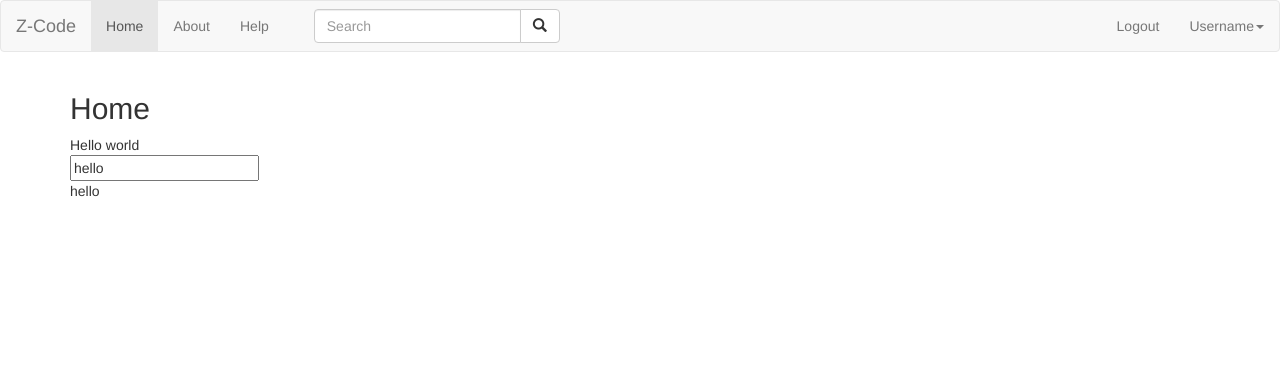
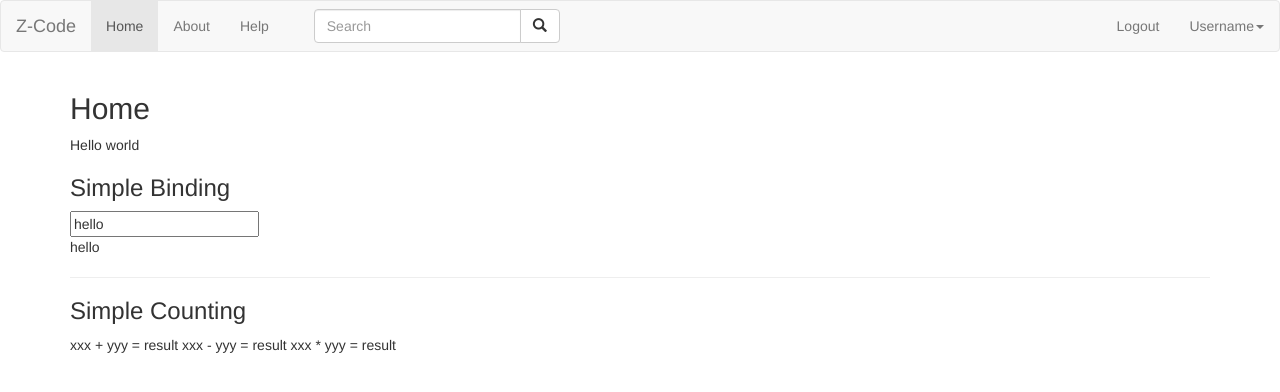
Before and after one commit to windupurnomo/mygit, a plain HTML site: page index.html in a window 1280 px wide. Drawn offline with nearby package versions, Linux system fonts and the light colour scheme.

Commit message:
tugas bikin hitungan sederhana

```diff
--- a/tpl/home.html
+++ b/tpl/home.html
@@ -1,5 +1,17 @@
-<h2>Home</h2>
-{{hello}}
-<p>
-<input ng-model="coba" type="text" name="coba"><br>
-<span>{{coba}}</span>
+<h2>Home</h2> {{hello}}
+
+<div>
+    <h3>Simple Binding</h3>
+    <input ng-model="coba" type="text" name="coba">
+    <br>
+    <span>{{coba}}</span>
+</div>
+
+<hr/>
+
+<div>
+	<h3>Simple Counting</h3>
+	xxx + yyy = result
+	xxx - yyy = result
+	xxx * yyy = result
+</div>
```
